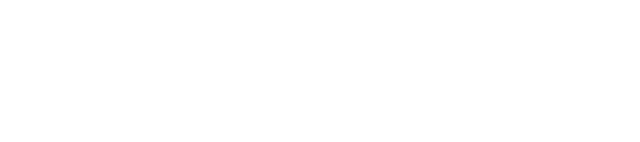
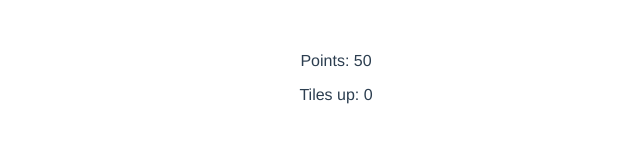
Before and after one commit to stared/which-ml-are-you, a Vue app: page / in a window 1280 px wide. Shown: the part 578-720 px from the top of the page, without its empty margins (304-944 px from the left). Built offline with nearby package versions, Linux system fonts and the light colour scheme.

Commit message:
passing points to chart

```diff
--- a/src/App.vue
+++ b/src/App.vue
@@ -1,16 +1,64 @@
 <template>
   <div id="app">
-    <Chart msg="Welcome to Your Chart.js App"/>
+    <Chart
+      v-bind:points="points"
+      v-bind:tiles="tiles"
+    />
+    <p>Points: {{points.length}}</p>
+    <p>Tiles up: {{tilesUp}}</p>
   </div>
 </template>
 
 <script>
 import Chart from './components/Chart.vue'
 
+const k = 10;
+const n = 50;
+
+function range(size, startAt = 0) {
+    return [...Array(size).keys()].map(i => i + startAt);
+}
+
+const tiles = range(k * k)
+  .map((i) => {
+    return {
+      x: i % k,
+      y: Math.floor(i / k),
+      v: 0 // Math.random()
+    };
+  });
+
+ const points = range(n)
+  .map((i) => {
+    const x = Math.random();
+    const y = Math.random();
+
+    return {
+      x: k * x,
+      y: k * y,
+      v: y < Math.sin(4 * x)
+    };
+  })
+
 export default {
   name: 'app',
   components: {
     Chart
+  },
+  data: function () {
+    return {
+      points: points,
+      tiles: tiles,
+    };
+  },
+  computed: {
+    tilesUp: function() {
+      let counter = 0
+      this.tiles.forEach(
+        (d) => counter += d.v
+      );
+      return counter;
+    }
   }
 }
 </script>
--- a/src/components/Chart.vue
+++ b/src/components/Chart.vue
@@ -1,20 +1,19 @@
 <template>
-  <div class="hello">
+  <svg class="chart">
 
-  </div>
+  </svg>
 </template>
 
 <script>
 import * as d3 from "d3";
-
-function range(size, startAt = 0) {
-    return [...Array(size).keys()].map(i => i + startAt);
-}
+// TODO: import only relevant parts of d3
 
 export default {
-  name: 'HelloWorld',
+  name: 'Chart',
   props: {
-    msg: String
+    msg: String,
+    points: Array,
+    tiles: Array,
   },
   mounted() {
 
@@ -26,30 +25,8 @@ export default {
     const height = k * size;
 
     const svg = d3.select(this.$el)
-      .append("svg")
       .attr("width", width + 50)
       .attr("height", width + 50);
-
-    const tiles = range(k * k)
-      .map((i) => {
-        return {
-          x: i % k,
-          y: Math.floor(i / k),
-          v: 0 // Math.random()
-        };
-      });
-
-     const points = range(n)
-      .map((i) => {
-        const x = Math.random();
-        const y = Math.random();
-
-        return {
-          x: k * x,
-          y: k * y,
-          v: y < Math.sin(4 * x)
-        };
-      })
 
     const xScale = d3.scaleLinear()
       .domain([0, k])
@@ -78,10 +55,9 @@ export default {
           .call(d3.axisRight(yScale));
       }
 
-
     svg.append("g")
       .selectAll(".point")
-      .data(points)
+      .data(this.points)
       .enter().append("circle")
         .attr("class", "point")
         .attr("cx", d => xScale(d.x))
@@ -91,10 +67,10 @@ export default {
 
     const tileG = svg.append("g");
 
-    const recolor = function() {
+    const recolor = () => {
       tileG
         .selectAll(".tile")
-        .data(tiles)
+        .data(this.tiles)
         .style("fill", d => color(d.v));
     }
 
@@ -102,7 +78,7 @@ export default {
 
     tileG
       .selectAll(".tile")
-      .data(tiles)
+      .data(this.tiles)
       .enter().append("rect")
         .attr("class", "tile")
         .attr("x", d => xScale(d.x))
```
